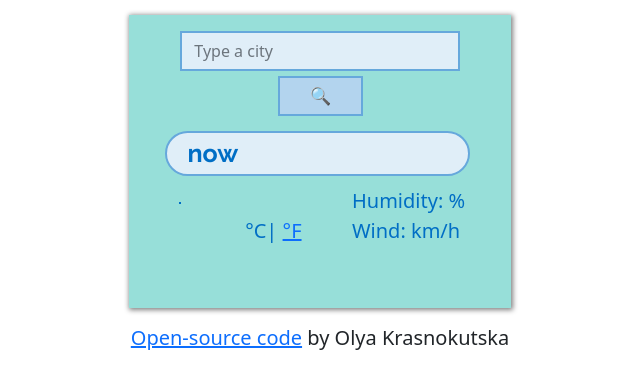
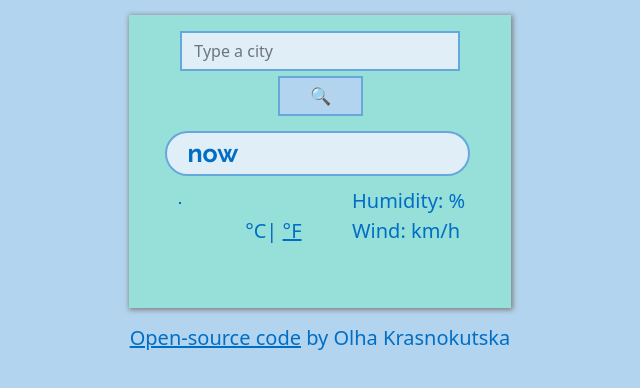
Before and after one commit to OlhaKrasnokutska/My-weather-app, a plain HTML site: page index.html in a window 1280 px wide. Shown: the whole page, without its empty margins (320-960 px from the left). Drawn offline with nearby package versions, Linux system fonts and the light colour scheme.

Commit message:
Update css

```diff
--- a/index.html
+++ b/index.html
@@ -72,7 +72,7 @@
       <a href="https://github.com/Olechka31/My-weather-app"
       target ="_blank"
       >Open-source code</a>
-      by Olya Krasnokutska
+      <span class="author">by Olha Krasnokutska</span>
     </div>
     <script src="src/script.js"></script>
   </body>
--- a/src/project.css
+++ b/src/project.css
@@ -1,6 +1,7 @@
 body {
   text-align: center;
   font-size: 20px;
+  background-color: #b3d4ee;
 }
 
 h5 {
@@ -27,6 +28,9 @@ img {
   border: solid 1px #006ec5;
 }
 
+.author {
+  color: #006ec5;
+}
 .button {
   display: inline;
   margin: 5px 0;
@@ -113,6 +117,10 @@ img {
   margin-top: 30px;
 }
 
+a {
+  color: #006ec5;
+}
+
 @media (max-width: 600px) {
   body {
     margin: 0 20px;
```
